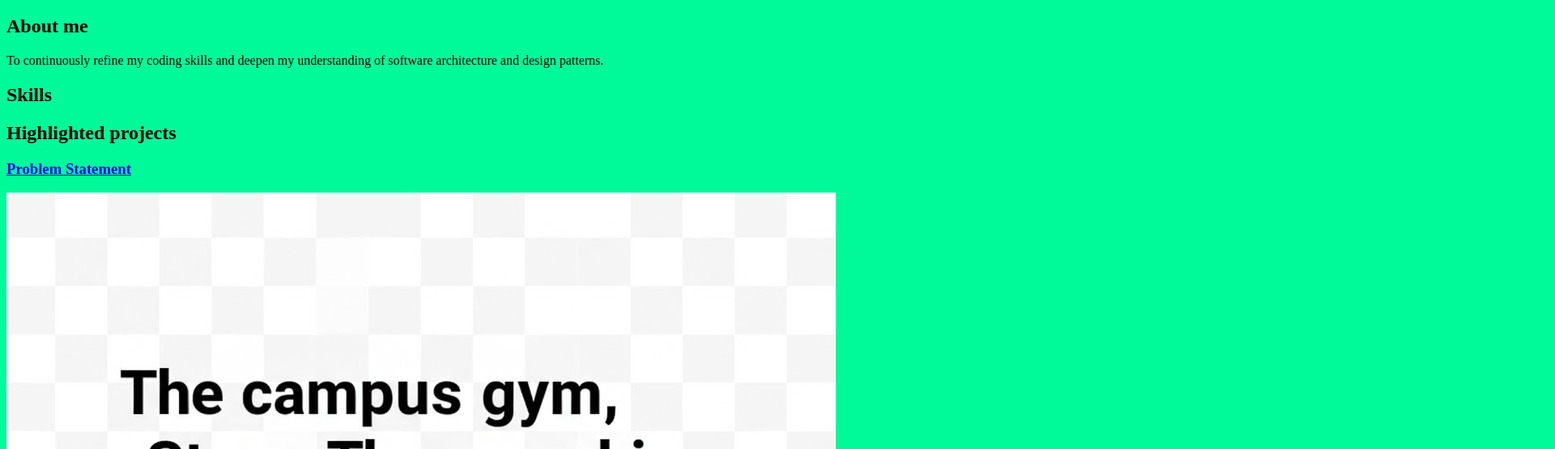
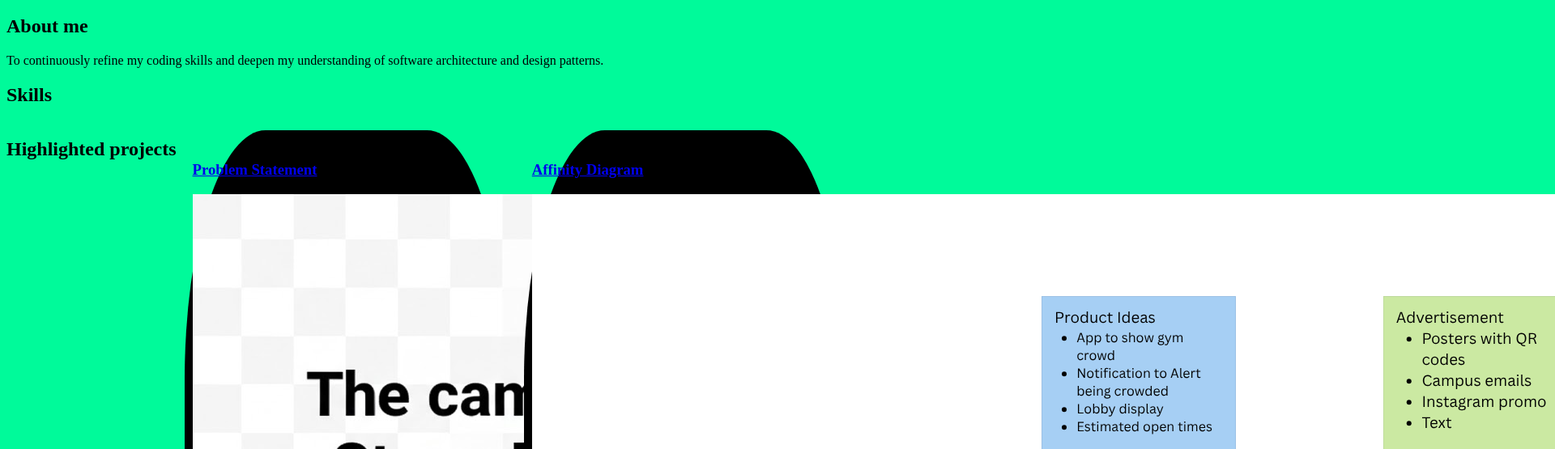
Before and after one commit to opershoneye/opershoneye.github.io, a plain HTML site: page index.html in a window 1280 px wide. Shown: the part 61-616 px from the top of the page at 81% size, 1920 px wide, since content can reach past the window. Drawn offline with Linux system fonts and the light colour scheme.

Commit message:
style add

```diff
--- a/styles.css
+++ b/styles.css
@@ -6,3 +6,13 @@ h1 {
 color: midnightblue;
 text-align: center;
 }
+.projects {
+    display:flex; flex-wrap:wrap;
+ } /* condensed to save space */
+.project {
+    width: 30%;
+    margin: 10px;
+    padding: 20px 10px;
+    background: rgb(0, 0, 0); /* pick a color */
+    border-radius: 25%;
+}
```
